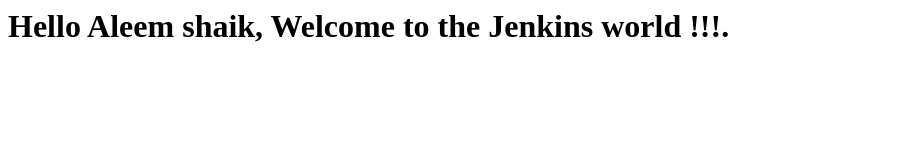
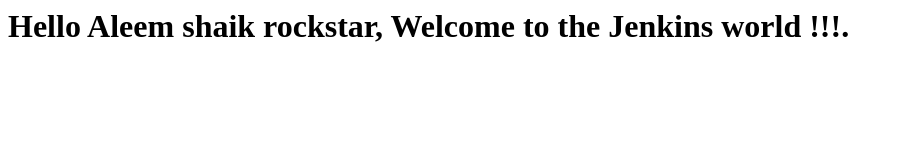
Before and after one commit to almaji/devsecops, a plain HTML site: page index.html in a window 1280 px wide. Shown: the whole page, without its empty margins (0-903 px from the left). Drawn offline with Linux system fonts and the light colour scheme.

Commit message:
Update index.html

```diff
--- a/index.html
+++ b/index.html
@@ -1 +1 @@
-<h1>Hello Aleem shaik, Welcome to the Jenkins world !!!.</h1>
+<h1>Hello Aleem shaik rockstar, Welcome to the Jenkins world !!!.</h1>
```
